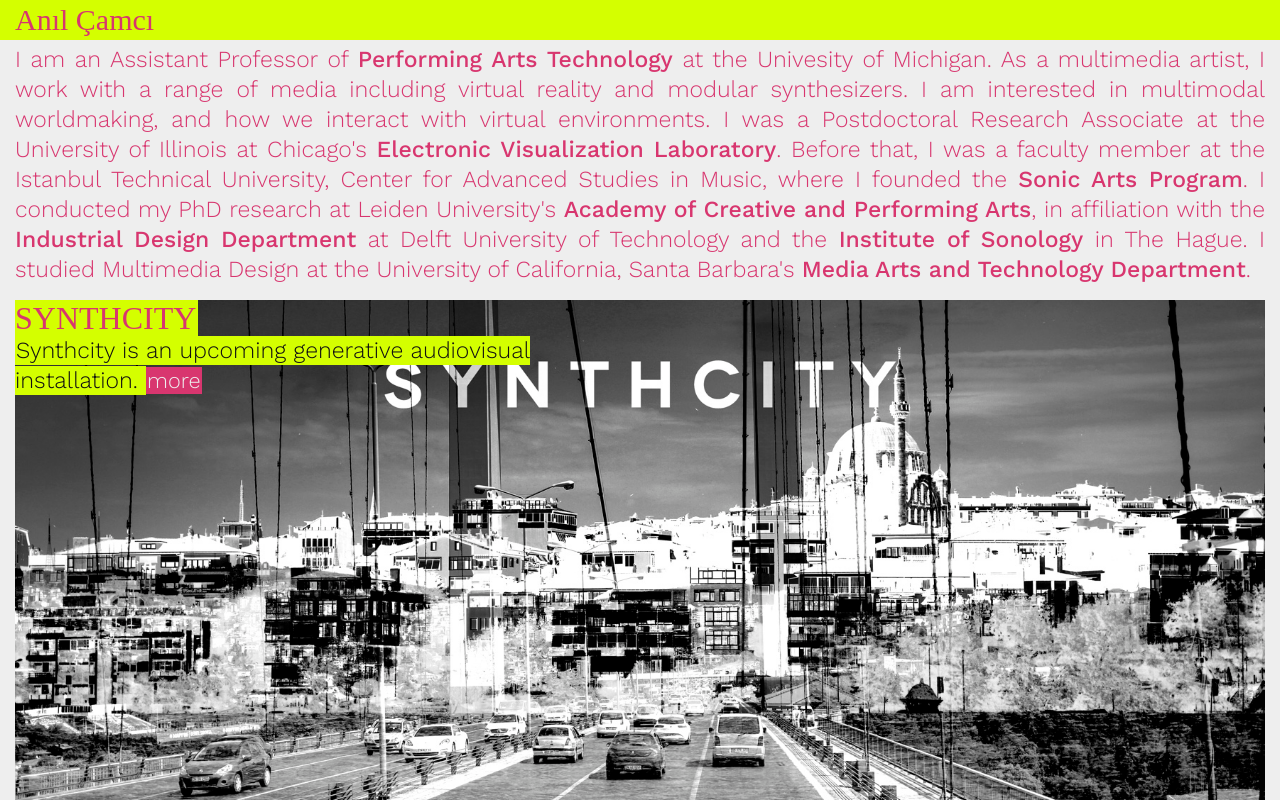
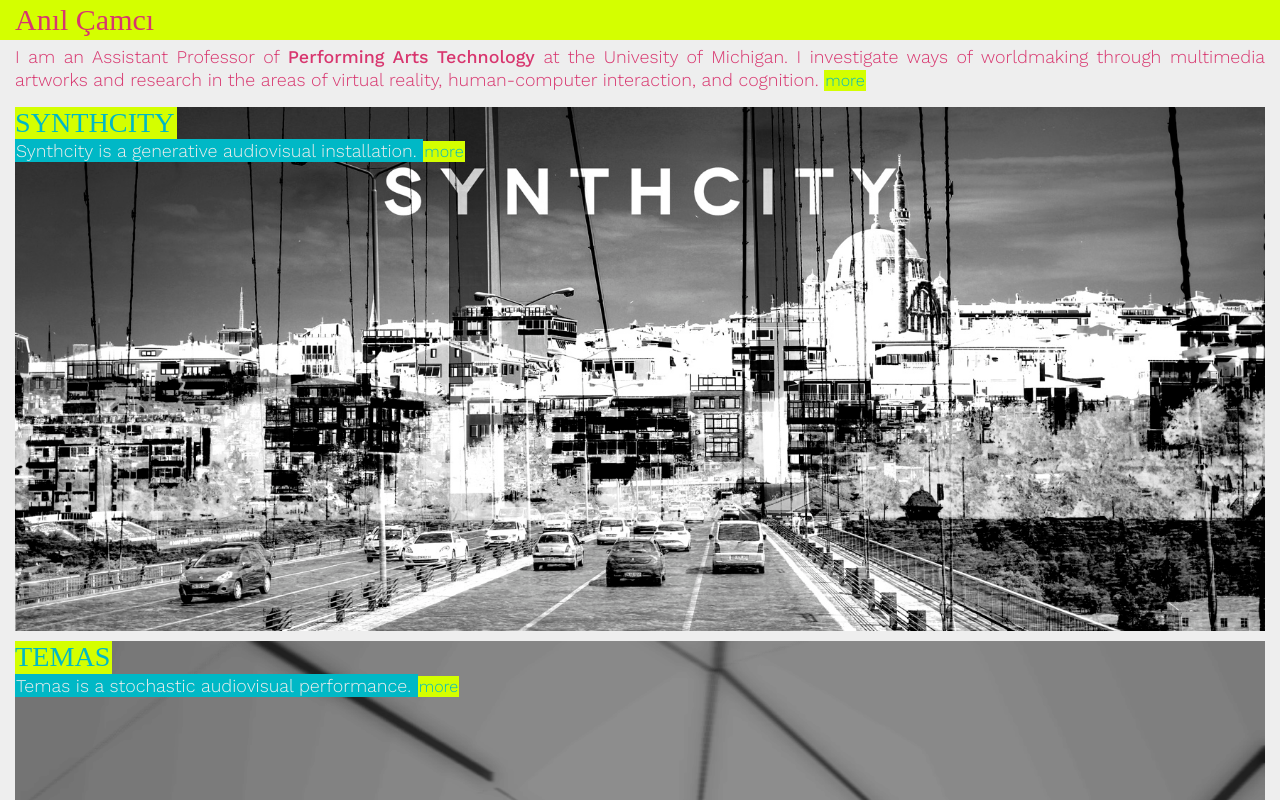
Before and after one commit to anilcamci/anilcamci.github.io, a plain HTML site: page index.html in a window 1280 px wide. Shown: the top 800 px of the page. Drawn offline with nearby package versions, Linux system fonts and the light colour scheme; a web font is replaced by a local one.

Commit message:
style sheet added, minor fixes

```diff
--- a/index.html
+++ b/index.html
@@ -2,137 +2,13 @@
 <html xmlns="http://www.w3.org/1999/xhtml">
 <head>
 <meta http-equiv="Content-Type" content="text/html; charset=UTF-8" />
+<link rel="stylesheet" type="text/css" href="style.css">
 <base target="_blank">
 <title>Anıl Çamcı</title>
 </head>
 
-<style type="text/css">
-
-@import url('https://fonts.googleapis.com/css?family=Nova+Mono');
-@import url('https://fonts.googleapis.com/css?family=Work+Sans:300');
-@import url('https://fonts.googleapis.com/css?family=Work+Sans:500');
-
-body {
-	margin: 0;
-	padding: 0;
-	border: 0;
-	outline: 0;
-	font-size: 100%;
-	vertical-align: baseline;
-	line-height: 1;
-	background-color:#EEE;
-}
-
-#title{
-  padding: 15px;
-  padding-top: 5px;
-  padding-bottom: 5px;
-  font-family: 'Nova Mono';
-  font-size: 30px;
-  color: #d8366f;
-  background: #d4ff00;
-}
-
-#bio{
-  padding: 15px;
-  padding-top: 5px;
-  font-family: 'Work Sans';
-  font-weight: 300;
-	font-size: 1.8vw;
-  line-height: 130%;
-  text-align: justify;
-  color: #d8366f;
-}
-
-#work-container{
-	position: relative;
-	padding: 15px;
-	padding-top: 0px;
-	padding-bottom: 0px;
-}
-
-#work-image{
-	position: relative;
-	top: 0%;
-	z-index: -1;
-	width:100%
-}
-
-#text-container{
-	position: absolute;
-	width: 50%;
-}
-
-#work-title{
-	position: relative;
-	font-family: 'Nova Mono';
-	font-size: 2.5vw;
-	padding: 2px;
-	padding-left: 0px;
-	color: #d8366f;
-	background: #d4ff00;
-	display: inline-block;
-}
-
-#work-description-container{
-	width:100%;
-	position: relative;
-	display: inline-block;
-}
-
-.work-description{
-	width:100%;
-	position: relative;
-	padding: 1px;
-	font-family: 'Work Sans';
-	font-weight: 300;
-	font-size: 1.8vw;
-	line-height: 130%;
-	color: #111;
-	background: #d4ff00;
-	display: inline;
-}
-
-#more-button{
-	color: #EEE;
-	background-color: #d8366f;
-	font-family: 'Work Sans';
-	font-weight: 300;
-	font-size: 1.7vw;
-	padding: 1px;
-	cursor: pointer;
-	border: 0;
-	margin: 0;
-	/*clear: left;*/
-}
-
-#spacer{
-	margin-left: 15px;
-	margin-right: 15px;
-	padding:5px;
-	background: repeating-linear-gradient(
-  45deg,
-  #d4ff00,
-  #d4ff00 50px,
-  #EEE 50px,
-  #EEE 100px
-);
-}
-
-a{
-  font-weight: 500;
-  text-decoration: none;
-  color: #d8366f;
-}
-a:hover {
-    background: #d4ff00;
-}
-
-</style>
-
 <script>
-	function myFunction(element) {
-		console.log(element.parentNode.children);
+	function expand(element) {
 		var x = element.parentNode.children[1];
 		var y = element;
 		if (x.style.display === 'none') {
@@ -148,29 +24,44 @@ a:hover {
 
 <body>
   <div id="title">Anıl Çamcı</div>
-  <div id="bio">I am an Assistant Professor of <a href="https://www.music.umich.edu/departments/pat/index.php">Performing Arts Technology</a> at the
-  Univesity of Michigan. As a multimedia artist, I work with a range of media including virtual reality and modular synthesizers. I am interested in multimodal worldmaking, and how we
-  interact with virtual environments. I was a Postdoctoral Research
-  Associate at the University of Illinois at Chicago's <a href="https://www.evl.uic.edu">Electronic Visualization
-  Laboratory</a>. Before that, I was a faculty member at the Istanbul Technical University, Center
-  for Advanced Studies in Music, where I founded the <a href="https://www.facebook.com/MiamSonicArts/">Sonic Arts Program</a>. I
-  conducted my PhD research at Leiden University's <a href="https://www.universiteitleiden.nl/en/humanities/academy-of-creative-and-performing-arts">Academy of Creative and
-  Performing Arts</a>, in affiliation with the <a href="https://www.tudelft.nl/en/ide/">Industrial Design Department</a> at Delft
-  University of Technology and the <a href="http://www.sonology.org">Institute of Sonology</a> in The Hague. I studied Multimedia
-  Design at the University of California, Santa Barbara's <a href="https://www.mat.ucsb.edu">Media Arts and
-  Technology Department</a>.</div>
+	<div id="bio-container">
+	  <div class="bio" id="short">I am an Assistant Professor of <a
+	  href="https://www.music.umich.edu/departments/pat/index.php">Performing Arts
+	  Technology</a> at the Univesity of Michigan. I investigate ways of
+	  worldmaking through multimedia artworks and research in the areas of virtual
+	  reality, human-computer interaction, and cognition.</div> <div class="bio"
+	  id="long" style="display: none">Before joining the University of Michigan, I
+	  was a Postdoctoral Research Associate at the University of Illinois at
+	  Chicago's <a href="https://www.evl.uic.edu">Electronic Visualization
+	  Laboratory</a>. Prior to this appointment, I was a faculty member of the
+	  Istanbul Technical University, Center for Advanced Studies in Music, where I
+	  founded the <a href="https://www.facebook.com/MiamSonicArts/">Sonic Arts
+	  Program</a>. I conducted my PhD research at Leiden University's <a
+	  href="https://www.universiteitleiden.nl/en/humanities/academy-of-creative-and-performing-arts">Academy
+	  of Creative and Performing Arts</a>, in affiliation with the <a
+	  href="https://www.tudelft.nl/en/ide/">Industrial Design Department</a> at
+	  Delft University of Technology, and the <a
+	  href="http://www.sonology.org">Institute of Sonology</a> in The Hague. I
+	  studied Multimedia Design at the University of California, Santa Barbara's
+	  <a href="https://www.mat.ucsb.edu">Media Arts and Technology
+	  Department</a> My artistic and reseach works have been presented around the
+	  world in journals, conferences, exhibitons, and performances. I have been
+	  awarded various grants and scholarships including the Audio Engineering
+	  Society Fellowship and the ACM CHI Artist Grant.</div>
+		<button id="more-button" onclick="expand(this)" data-text-swap="less">more</button>
+	</div>
 
 	<div id="work-container">
 		<div id="text-container">
 			<div id="work-title"> SYNTHCITY </div>
 			<div id="work-description-container">
-				<div class="work-description" id="short"> Synthcity is an upcoming generative audiovisual
+				<div class="work-description" id="short"> Synthcity is a generative audiovisual
 				installation. </div>
 				<div class="work-description" id="long" style="display: none"> By computationally blending everyday figures and textures, it
 				synthesizes extremely unrealistic versions of a city using its real
 				landscapes, objects, sounds and people. Synthcity will be premiered at ISEA
 				2017 in Manzales, Colombia. </div>
-				<button id="more-button" onclick="myFunction(this)" data-text-swap="less">more</button>
+				<button id="more-button" onclick="expand(this)" data-text-swap="less">more</button>
 			</div>
 		</div>
 		<img id="work-image" src="media/synthCity.jpg">
@@ -186,7 +77,7 @@ a:hover {
 				performance. </div>
 				<div class="work-description" id="long" style="display: none">The software underlying Temas integrates the artist into a
 				generative system as a module of analysis. </div>
-				<button id="more-button" onclick="myFunction(this)" data-text-swap="less">more</button>
+				<button id="more-button" onclick="expand(this)" data-text-swap="less">more</button>
 			</div>
 		</div>
 		<img id="work-image" src="media/temas.png">
--- /dev/null
+++ b/style.css
@@ -0,0 +1,122 @@
+@import url('https://fonts.googleapis.com/css?family=Nova+Mono');
+@import url('https://fonts.googleapis.com/css?family=Work+Sans:300');
+@import url('https://fonts.googleapis.com/css?family=Work+Sans:500');
+
+body {
+	margin: 0;
+	padding: 0;
+	border: 0;
+	outline: 0;
+	font-size: 100%;
+	vertical-align: baseline;
+	line-height: 1;
+	background-color:#EEE;
+}
+
+#title{
+  padding: 15px;
+  padding-top: 5px;
+  padding-bottom: 5px;
+  font-family: 'Nova Mono';
+  font-size: 30px;
+  color: #d8366f;
+  background-color: #d4ff00;
+}
+
+#bio-container{
+	padding: 15px;
+	padding-top: 5px;
+	font-family: 'Work Sans';
+	font-weight: 300;
+	font-size: 1.4vw;
+	line-height: 130%;
+	text-align: justify;
+	color: #d8366f;
+}
+
+.bio{
+	display: inline;
+}
+
+#work-container{
+	position: relative;
+	padding: 15px;
+	padding-top: 0px;
+	padding-bottom: 0px;
+}
+
+#work-image{
+	position: relative;
+	top: 0%;
+	z-index: -1;
+	width:100%
+}
+
+#text-container{
+	position: absolute;
+	width: 50%;
+}
+
+#work-title{
+	position: relative;
+	font-family: 'Nova Mono';
+	font-size: 2.2vw;
+	padding: 2px;
+	padding-left: 0px;
+	color: #00b8c6;
+	background-color: #d4ff00;
+	display: inline-block;
+}
+
+#work-description-container{
+	width:100%;
+	font-family: 'Work Sans';
+	font-weight: 300;
+	font-size: 1.4vw;
+	position: relative;
+	display: inline-block;
+}
+
+.work-description{
+	width:100%;
+	position: relative;
+	padding: 1px;
+	line-height: 130%;
+	color: #EEE;
+	background-color: #00b8c6;
+	display: inline;
+}
+
+#more-button{
+	color: #00b8c6;
+	background-color: #d4ff00;
+	font-family: 'Work Sans';
+	font-weight: 300;
+	font-size: 90%;
+	padding: 1px;
+	cursor: pointer;
+	border: 0;
+	margin: 0;
+}
+
+#spacer{
+	margin-left: 15px;
+	margin-right: 15px;
+	padding:5px;
+	background-color: repeating-linear-gradient(
+  45deg,
+  #00b8c6,
+  #00b8c6 50px,
+  #EEE 50px,
+  #EEE 100px
+);
+}
+
+a{
+  font-weight: 500;
+  text-decoration: none;
+  color: #d8366f;
+}
+a:hover {
+    background-color: #d4ff00;
+}
```
Also changed, not shown: 1 other file.
